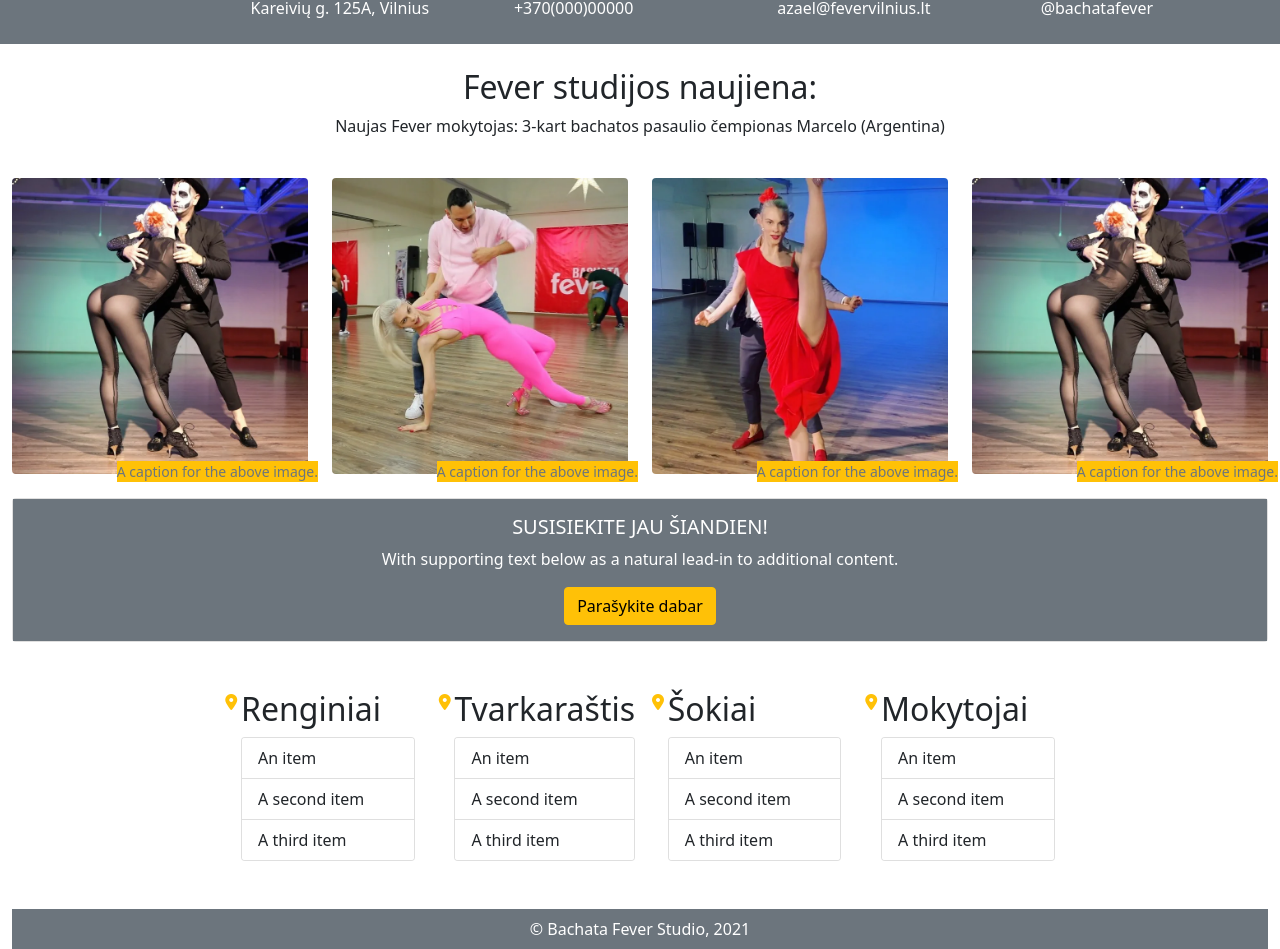
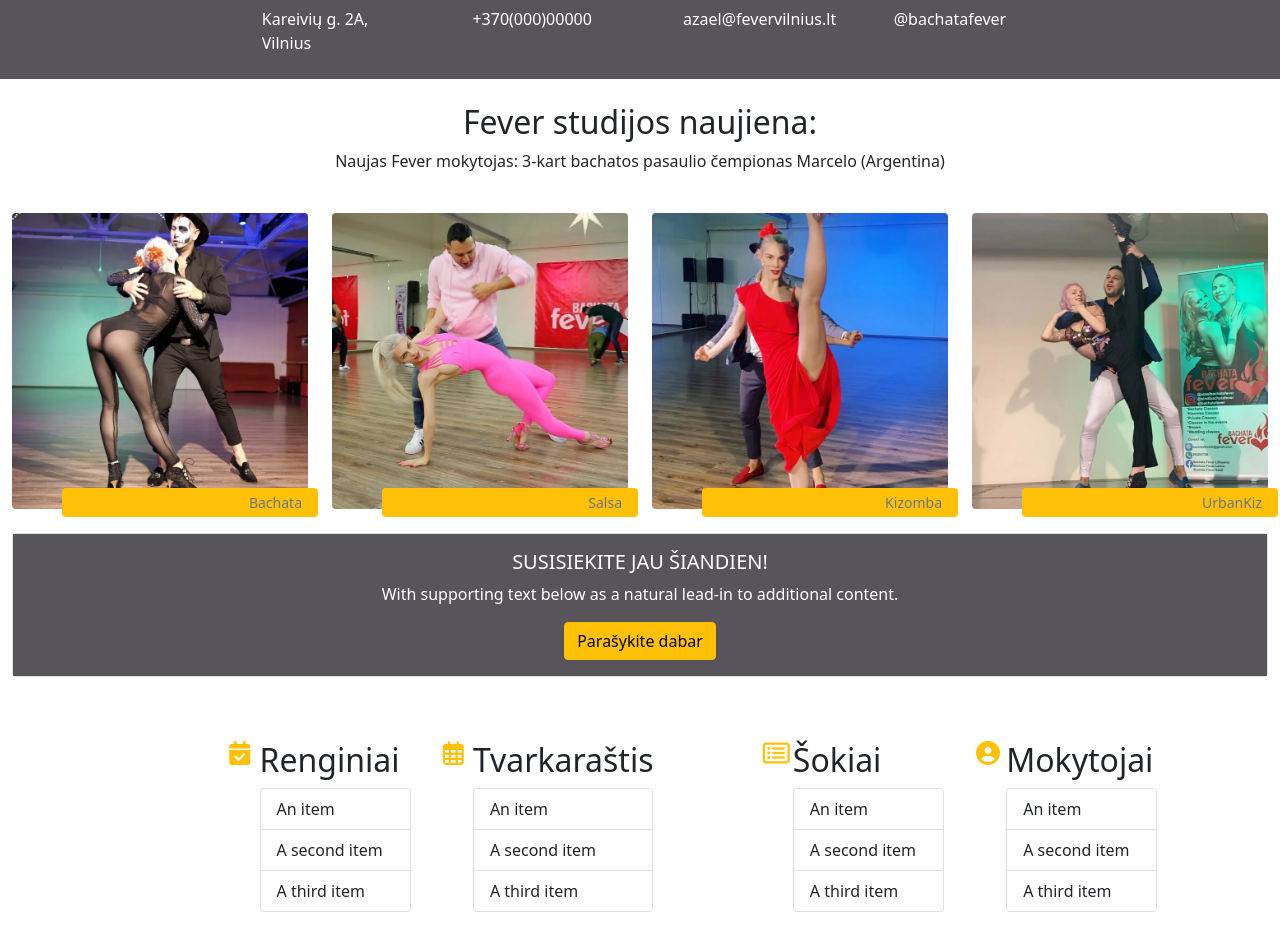
Before and after one commit to MiroslavasP/fever, a plain HTML site: page index.html in a window 1280 px wide. Shown: the part 644-1593 px from the top of the page. Drawn offline with nearby package versions, Linux system fonts and the light colour scheme.

Commit message:
užbaigtas pilkas puslapis

```diff
--- a/index.html
+++ b/index.html
@@ -18,16 +18,16 @@
 
 <body>
     <div class="container-fluid">
-        <div class="row bg-secondary text-white p-3">
-            <div class="col-2 offset-lg-2">
+        <div class="row text-white p-3 fonas">
+            <div class="col-1 offset-sm-0 offset-md-1 offset-lg-1 text-end p-1">
                 <i class="fas fa-phone"></i>
-                +370(000)00000
             </div>
-            <div class="col-3">
+            <div class="col-11 col-sm-3 col-md-2 col-lg-2 p-1">+370(000)00000</div>
+            <div class="col-1 text-end p-1">
                 <i class="fas fa-envelope"></i>
-                azael_sindi@fevervilnius.lt
             </div>
-            <div class="col-2">
+            <div class="col-11 col-sm-5 col-md-3 col-lg-3 p-1"> azael_sindi@fevervilnius.lt</div>
+            <div class="col-12 col-sm-4 col-md-3 col-lg-2 text-start texst-sm-center text-md-center text-lg-center p-1">
                 facebook
             </div>
 
@@ -46,13 +46,13 @@
                             <a class="nav-link active" aria-current="page" href="#">Home</a>
                         </li>
                         <li class="nav-item">
-                            <a class="nav-link" href="#">Bachata</a>
+                            <a class="nav-link" href="#">Apie mus</a>
                         </li>
                         <li class="nav-item">
-                            <a class="nav-link" href="#">Salsa</a>
+                            <a class="nav-link" href="#">Mokytojai</a>
                         </li>
                         <li class="nav-item">
-                            <a class="nav-link" href="#">Kizomba</a>
+                            <a class="nav-link" href="#">Šokiai</a>
                         </li>
 
 
@@ -76,35 +76,35 @@
             </div>
             <div class="carousel-inner">
                 <div class="carousel-item active">
-                    <img src="../IMG/azael-1.jpg" class="d-block w-100" alt="Bachata">
+                    <img src="IMG/azael-1.jpg" class="d-block w-100" alt="Bachata">
                     <div class="carousel-caption d-none d-md-block">
                         <h5>Bachata Fever tai:</h5>
                         <p>Didžiausia šokių bendruomenė Lietuvoje</p>
                     </div>
                 </div>
                 <div class="carousel-item">
-                    <img src="../IMG/azael-2.jpg" class="d-block w-100" alt="bachata">
+                    <img src="IMG/azael-2.jpg" class="d-block w-100" alt="bachata">
                     <div class="carousel-caption d-none d-md-block">
                         <h5>Bachata Fever tai:</h5>
                         <p>Tarptautinio lygio šokių mokytojai</p>
                     </div>
                 </div>
                 <div class="carousel-item">
-                    <img src="../IMG/azael-6.jpg" class="d-block w-100" alt="bachata">
+                    <img src="IMG/azael-6.jpg" class="d-block w-100" alt="bachata">
                     <div class="carousel-caption d-none d-md-block">
                         <h5>Bachata Fever tai:</h5>
                         <p>Socila Dance Partys 3 kartus per savaitę</p>
                     </div>
                 </div>
                 <div class="carousel-item">
-                    <img src="../IMG/azael-7.jpg" class="d-block w-100" alt="bachata">
+                    <img src="IMG/azael-7.jpg" class="d-block w-100" alt="bachata">
                     <div class="carousel-caption d-none d-md-block">
                         <h5>Bachata Fever tai:</h5>
                         <p>3 populiariausi socialiniai šokiai pasaulyje</p>
                     </div>
                 </div>
                 <div class="carousel-item">
-                    <img src="../IMG/azael-9.jpg" class="d-block w-100" alt="bachata">
+                    <img src="IMG/azael-9.jpg" class="d-block w-100" alt="bachata">
                     <div class="carousel-caption d-none d-md-block">
                         <h5>Bachata Fever tai:</h5>
                         <p>Žemiausia kaina Lietuvoje</p>
@@ -122,42 +122,42 @@
                 <span class="visually-hidden">Next</span>
             </button>
         </div>
-        <div class="row bg-secondary text-white p-2">
-            <div class="col offset-lg-2 linija">
-                <div class="col-1">
+        <div class="row text-white p-2 fonas">
+            <div class="col-12 col-sm-6 col-md-5 col-lg-2 offset-md-1 offset-lg-2 linija">
+                <div class="col-2">
                     <i class="fas fa-map-marker-alt text-warning"></i>
                 </div>
-                <div class="col-9">
+                <div class="col">
                     <p>Adresas:</p>
-                    <p class="text-white">Kareivių g. 125A, Vilnius</p>
+                    <p class="text-white">Kareivių g. 2A, Vilnius</p>
                 </div>
 
             </div>
-            <div class="col linija">
-                <div class="col-1">
-                    <i class="fas fa-phone"></i>
+            <div class="col-12 col-sm-6 col-md-5 col-lg-2 linija">
+                <div class="col-2">
+                    <i class="fas fa-phone text-warning"></i>
                 </div>
-                <div class="col-1">
+                <div class="col">
                     <p>Telefonas:</p>
                     <p class="text-white">+370(000)00000</p>
                 </div>
 
             </div>
-            <div class="col linija">
-                <div class="col-1">
-                    <i class="fas fa-envelope"></i>
+            <div class="col-12 col-sm-6 col-md-5 col-lg-2 offset-md-1 offset-lg-0 linija">
+                <div class="col-2">
+                    <i class="fas fa-envelope text-warning"></i>
                 </div>
-                <div class="col-1">
+                <div class="col">
                     <p>El.paštas:</p>
                     <p class="text-white">azael@fevervilnius.lt</p>
                 </div>
 
             </div>
-            <div class="col linija">
-                <div class="col-1">
-                    <i class="fas fa-map-marker-alt text-warning"></i>
+            <div class="col-12 col-sm-6 col-md-5 col-lg-2 linija">
+                <div class="col-2">
+                    <i class="fab fa-facebook-f text-warning"></i>
                 </div>
-                <div class="col-1">
+                <div class="col">
                     <p>Facebook:</p>
                     <p class="text-white">@bachatafever</p>
                 </div>
@@ -172,39 +172,35 @@
         </div>
 
         <div class="row">
-            <div class="col-3">
-                <figure class="figure position-relative">
-                    <img src="../IMG/azael-8.webp" class="figure-img img-fluid rounded" alt="azael">
-                    <figcaption class="figure-caption text-end bg-warning position-absolute">A caption for the above
-                        image.</figcaption>
+            <div class="col-12 col-sm-6 col-md-6 col-lg-3">
+                <figure class="figure position-relative azael">
+                    <img src="IMG/azael-8.webp" class="figure-img img-fluid rounded" alt="azael">
+                    <figcaption class="figure-caption text-end bg-warning position-absolute rounded p-1 pe-3">Bachata</figcaption>
                 </figure>
             </div>
-            <div class="col-3">
-                <figure class="figure position-relative">
-                    <img src="../IMG/azael-11.webp" class="figure-img img-fluid rounded" alt="azael">
-                    <figcaption class="figure-caption text-end bg-warning position-absolute">A caption for the above
-                        image.</figcaption>
+            <div class="col-12 col-sm-6 col-md-6 col-lg-3">
+                <figure class="figure position-relative azael">
+                    <img src="IMG/azael-11.webp" class="figure-img img-fluid rounded" alt="azael">
+                    <figcaption class="figure-caption text-end bg-warning position-absolute rounded p-1 pe-3">Salsa</figcaption>
                 </figure>
             </div>
-            <div class="col-3">
-                <figure class="figure position-relative">
-                    <img src="../IMG/azael-12.webp" class="figure-img img-fluid rounded" alt="azael">
-                    <figcaption class="figure-caption text-end bg-warning position-absolute">A caption for the above
-                        image.</figcaption>
+            <div class="col-12 col-sm-6 col-md-6 col-lg-3">
+                <figure class="figure position-relative azael">
+                    <img src="IMG/azael-12.webp" class="figure-img img-fluid rounded" alt="azael">
+                    <figcaption class="figure-caption text-end bg-warning position-absolute rounded p-1 pe-3">Kizomba</figcaption>
                 </figure>
             </div>
-            <div class="col-3">
-                <figure class="figure position-relative">
-                    <img src="../IMG/azael-8.webp" class="figure-img img-fluid rounded" alt="azael">
-                    <figcaption class="figure-caption text-end bg-warning position-absolute">A caption for the above
-                        image.</figcaption>
+            <div class="col-12 col-sm-6 col-md-6 col-lg-3">
+                <figure class="figure position-relative azael">
+                    <img src="IMG/azael-15.webp" class="figure-img img-fluid rounded" alt="azael">
+                    <figcaption class="figure-caption text-end bg-warning position-absolute rounded p-1 pe-3">UrbanKiz</figcaption>
                 </figure>
             </div>
         </div>
 
         <div class="card text-center">
 
-            <div class="card-body bg-secondary text-white">
+            <div class="card-body text-white fonas">
                 <h5 class="card-title">SUSISIEKITE JAU ŠIANDIEN!</h5>
                 <p class="card-text">With supporting text below as a natural lead-in to additional content.</p>
                 <a href="#" class="btn btn-warning">Parašykite dabar</a>
@@ -213,9 +209,9 @@
         </div>
 
         <div class="row mt-5">
-            <div class="col-2 offset-lg-2 linija">
-                <div class="col-1">
-                    <i class="fas fa-map-marker-alt text-warning"></i>
+            <div class="col-12 col-sm-6 col-md-5 col-lg-2 offset-sm-0 offset-md-1 offset-lg-2 p-3 linija">
+                <div class="col-2">
+                    <i class="fas fa-calendar-check text-warning"></i>
                 </div>
                 <div class="col">
                     <h2>Renginiai</h2>
@@ -229,9 +225,9 @@
                 </div>
             </div>
 
-            <div class="col-2 linija">
-                <div class="col-1">
-                    <i class="fas fa-map-marker-alt text-warning"></i>
+            <div class="col-12 col-sm-6 col-md-5 col-lg-2 p-3 linija">
+                <div class="col-2">
+                    <i class="far fa-calendar-alt text-warning"></i>
                 </div>
                 <div class="col">
                     <h2>Tvarkaraštis</h2>
@@ -245,9 +241,9 @@
                 </div>
 
             </div>
-            <div class="col-2 linija">
-                <div class="col-1">
-                    <i class="fas fa-map-marker-alt text-warning"></i>
+            <div class="col-12 col-sm-6 col-md-5 col-lg-2 offset-sm-0 offset-md-1 p-3 linija">
+                <div class="col-2">
+                    <i class="far fa-list-alt text-warning"></i>
                 </div>
                 <div class="col">
                     <h2>Šokiai</h2>
@@ -261,9 +257,9 @@
                 </div>
 
             </div>
-            <div class="col-2 linija">
-                <div class="col-1">
-                    <i class="fas fa-map-marker-alt text-warning"></i>
+            <div class="col-12 col-sm-6 col-md-5 col-lg-2 p-3 linija">
+                <div class="col-2">
+                    <i class="fas fa-user-circle text-warning"></i>
                 </div>
                 <div class="col">
                     <h2>Mokytojai</h2>
@@ -278,7 +274,7 @@
             </div>
         </div>
 
-        <div class="bg-secondary mt-5 centras">
+        <div class="mt-5 centras fonas">
 <p class="text-white pt-2">&#169; Bachata Fever Studio, 2021</p>
 <p class="text-warning pb-3">Miroslavas Pavlovskis</p>
         </div>
--- a/style42.css
+++ b/style42.css
@@ -1,7 +1,7 @@
 .carousel-item img {
     height: 60vh;
     object-fit: cover;
-    opacity: 0.6;
+    opacity: 0.7;
 }
 
 .linija {
@@ -17,4 +17,18 @@
 .figure-caption {
     right: -10px;
     bottom: 0;
+    width: 20vw;
 }
+
+.azael:hover {opacity: 0.7;}
+
+i {font-size: 1.5em;
+}
+
+a:hover {color: orange;}
+
+.figure-caption:hover {right: 0;}
+
+.fonas {
+    background-color: #58555A;
+}
```
Also changed, not shown: IMG/azael-15.webp (added).
